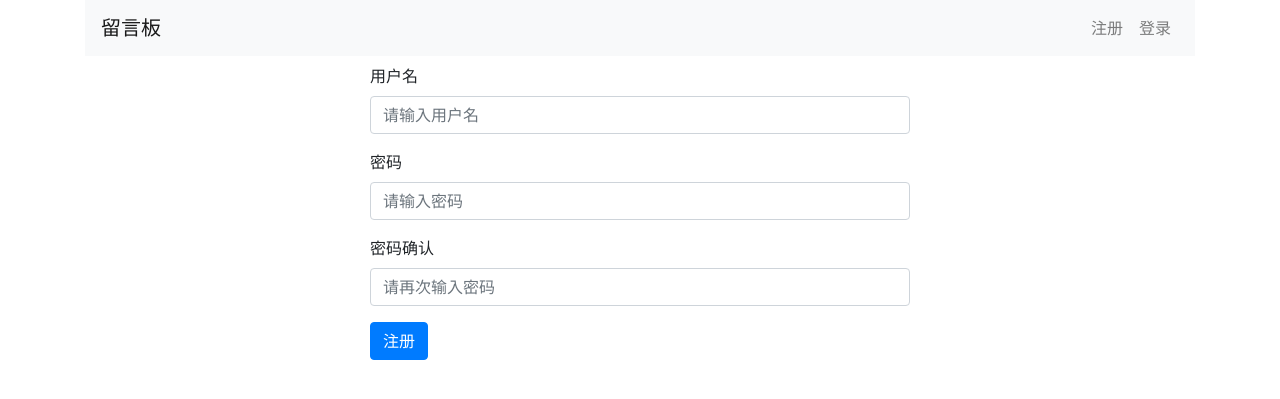
After one commit to wjf5866/php10-7, a PHP site: page /register.php in a window 1280 px wide. The commit adds this page. Shown: the top 399 px of the page. Run offline with PHP 8.4, Linux system fonts and the light colour scheme.

Commit message:
上传传

```diff
--- a/db.php
+++ b/db.php
@@ -1,4 +1,7 @@
 <?php
+session_start();
+//获取当前登录用户的ID
+$user_id = $_SESSION['id'] ?? 0;
 
 class DB{
 
--- /dev/null
+++ b/header.php
@@ -0,0 +1,8 @@
+<!-- Required meta tags -->
+<meta charset="utf-8">
+<meta name="viewport" content="width=device-width, initial-scale=1, shrink-to-fit=no">
+<!-- Bootstrap CSS -->
+<link rel="stylesheet" href="https://stackpath.bootstrapcdn.com/bootstrap/4.3.1/css/bootstrap.min.css">
+<script src="https://cdn.jsdelivr.net/npm/jquery@3.4.1/dist/jquery.slim.min.js"> </script>
+<script src="https://cdn.jsdelivr.net/npm/popper.js@1.16.0/dist/umd/popper.min.js"></script>
+<script src="https://cdn.jsdelivr.net/npm/bootstrap@4.4.1/dist/js/bootstrap.min.js"></script>
--- /dev/null
+++ b/menu.php
@@ -0,0 +1,30 @@
+<nav class="navbar navbar-expand-lg navbar-light bg-light mb-2">
+    <a class="navbar-brand" href="bootstrap.php">留言板</a>
+    <button class="navbar-toggler" type="button" data-toggle="collapse" data-target="#navbarNav"
+        aria-controls="navbarNav" aria-expanded="false" aria-label="Toggle navigation">
+        <span class="navbar-toggler-icon"></span>
+    </button>
+    <div class="collapse navbar-collapse" id="navbarNav">
+        <ul class="navbar-nav ml-auto">
+
+ <?php if($user_id<1): ?>
+            <li class="nav-item">
+                <a class="nav-link" href="register.php">注册</a>
+            </li>
+            <li class="nav-item">
+                <a class="nav-link" href="login.php">登录</a>
+            </li>
+ <?php   else: ?>
+            <li class="nav-item">
+                <a class="nav-link" href="avatar.php">头像</a>
+            </li>
+            <li class="nav-item">
+                <a class="nav-link" href="password.php">密码</a>
+            </li>
+            <li class="nav-item">
+                <a class="nav-link" href="logout.php">退出</a>
+            </li>
+ <?php endif; ?>
+        </ul>
+    </div>
+</nav>
--- /dev/null
+++ b/register.php
@@ -0,0 +1,41 @@
+<?php
+include('db.php');
+?>
+
+<!doctype html>
+<html lang="en">
+
+<head>
+    <title>留言板之bootstrap美化版</title>
+    <?php include('header.php');?>
+</head>
+
+<body>
+    <div class='container'>
+        <?php include('menu.php');?>
+        <div class='row'>
+            <div class='col-6 offset-3'>
+                <form action="register_save.php"  method="POST">
+                    <div class="form-group">
+                        <label >用户名</label>
+                        <input type="text" name='username' class="form-control"
+                            placeholder="请输入用户名">
+
+                    </div>
+                    <div class="form-group">
+                        <label >密码</label>
+                        <input type="password" name='password' class="form-control"  placeholder="请输入密码">
+                    </div>
+                    <div class="form-group">
+                        <label >密码确认</label>
+                        <input type="password1" name='password1' class="form-control"  placeholder="请再次输入密码">
+                    </div>
+
+                    <button type="submit" class="btn btn-primary">注册</button>
+                </form>
+            </div>
+        </div>
+    </div>
+</body>
+
+</html>
```
Also changed, not shown: bootstrap.php (+4 -14 lines), login.php (added, +37 -0 lines), login_check.php (added, +26 -0 lines), logout.php (added, +7 -0 lines), register_save.php (added, +37 -0 lines).
